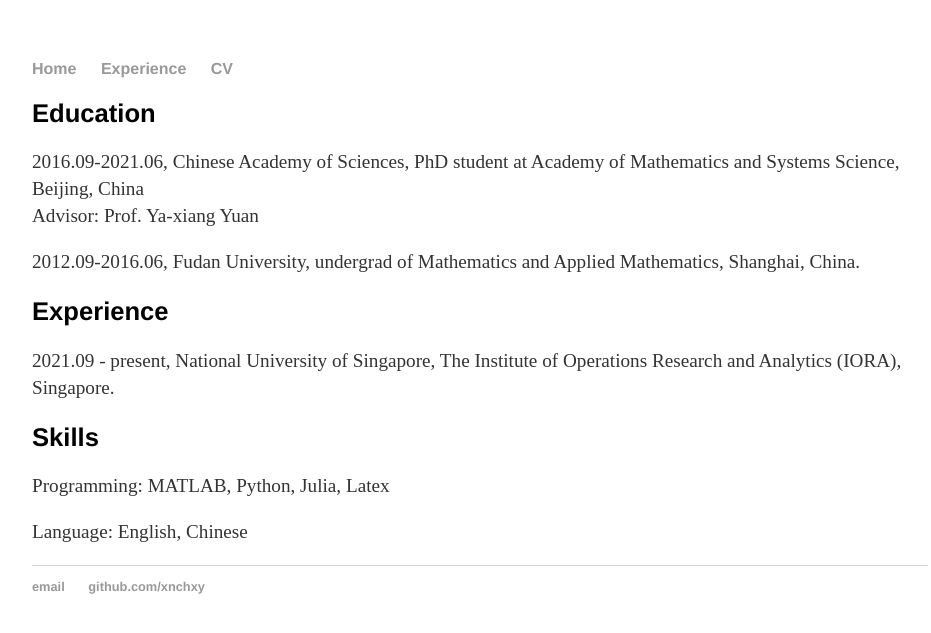
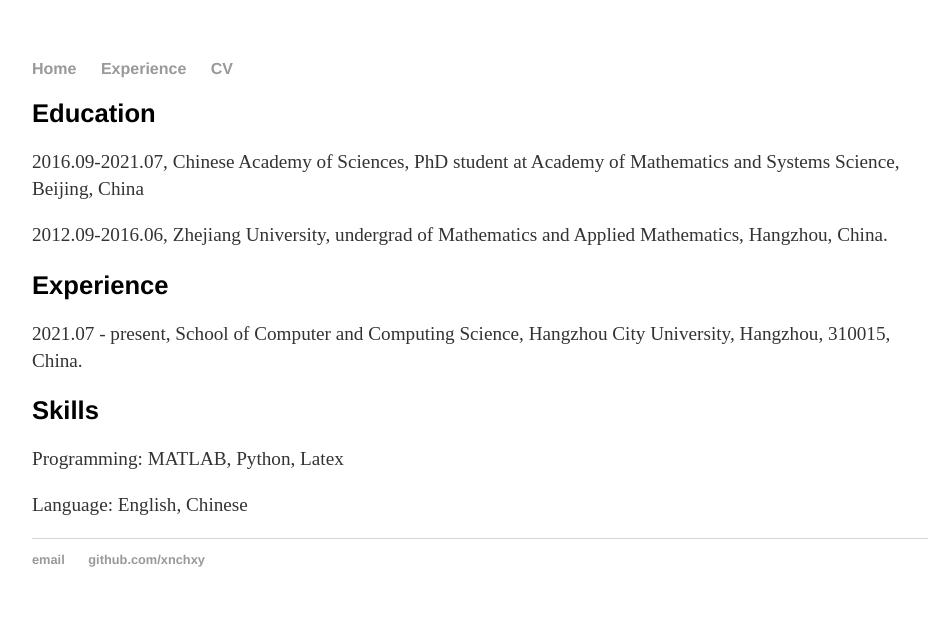
Before and after one commit to huxiaoyin708/huxiaoyin708.github.io, a Jekyll site: the page built from css/experience.html, in a window 1280 px wide. Shown: the top 633 px of the page, without its empty margins (160-1091 px from the left). Built offline with Jekyll 4.4.1, drawn with Linux system fonts in a browser that asks for light colours.

Commit message:
Update experience.html

```diff
--- a/css/experience.html
+++ b/css/experience.html
@@ -5,17 +5,17 @@ title: About Nachuan Xiao
 
 		<div class="about">
 			<h2>Education</h2>
-			<p>2016.09-2021.06, Chinese Academy of Sciences, PhD student at Academy of Mathematics and Systems Science, Beijing, China <br> Advisor: Prof. Ya-xiang Yuan </p>
-			<p>2012.09-2016.06, Fudan University, undergrad of Mathematics and Applied Mathematics, Shanghai, China.</p>
+			<p>2016.09-2021.07, Chinese Academy of Sciences, PhD student at Academy of Mathematics and Systems Science, Beijing, China </p>
+			<p>2012.09-2016.06, Zhejiang University, undergrad of Mathematics and Applied Mathematics, Hangzhou, China.</p>
 		</div>
 
 		<div class="about">
 			<h2>Experience</h2>
-			<p>2021.09 - present, National University of Singapore, The Institute of Operations Research and Analytics (IORA), Singapore.</p>
+			<p>2021.07 - present, School of Computer and Computing Science, Hangzhou City University, Hangzhou, 310015, China.</p>
 		</div>
 
                <div class="about">
 			<h2>Skills</h2>
-			<p>Programming: MATLAB, Python, Julia, Latex</p>
+			<p>Programming: MATLAB, Python, Latex</p>
 			<p>Language: English, Chinese</p>
 		</div>
```
